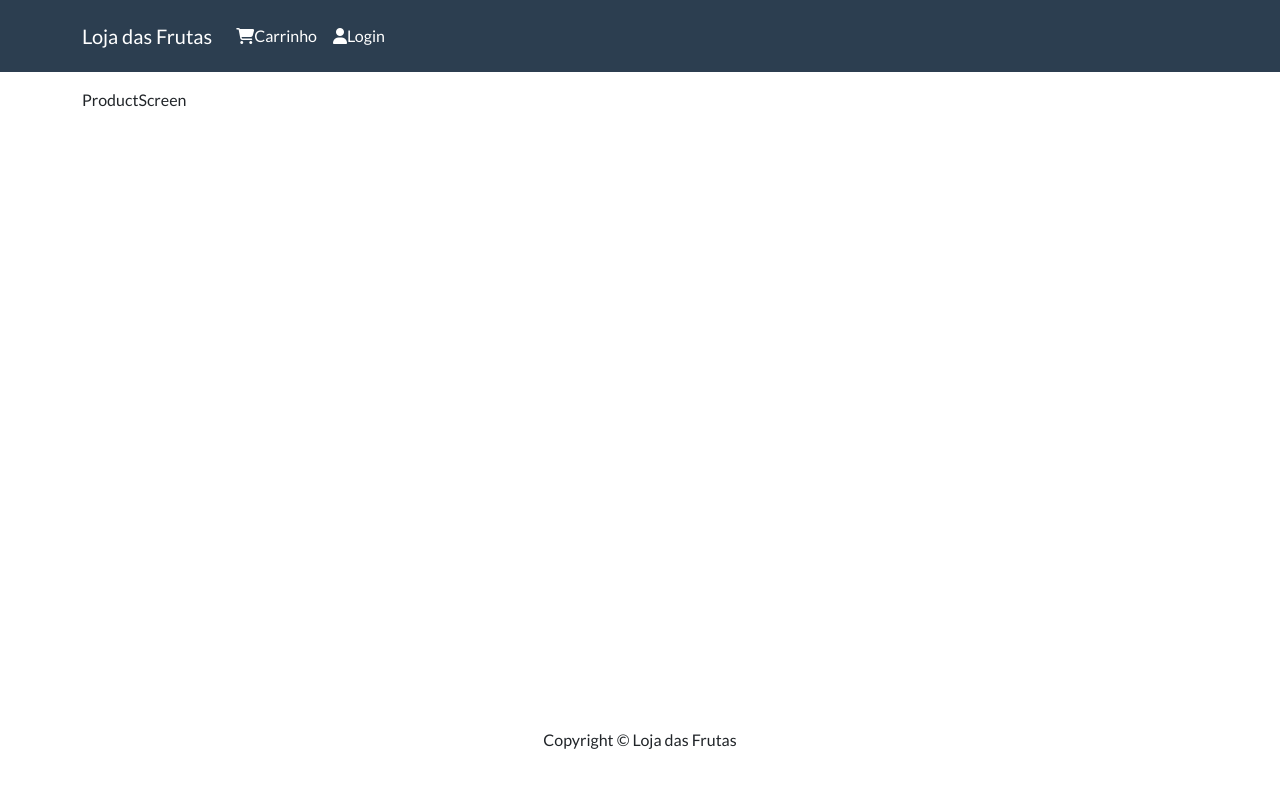
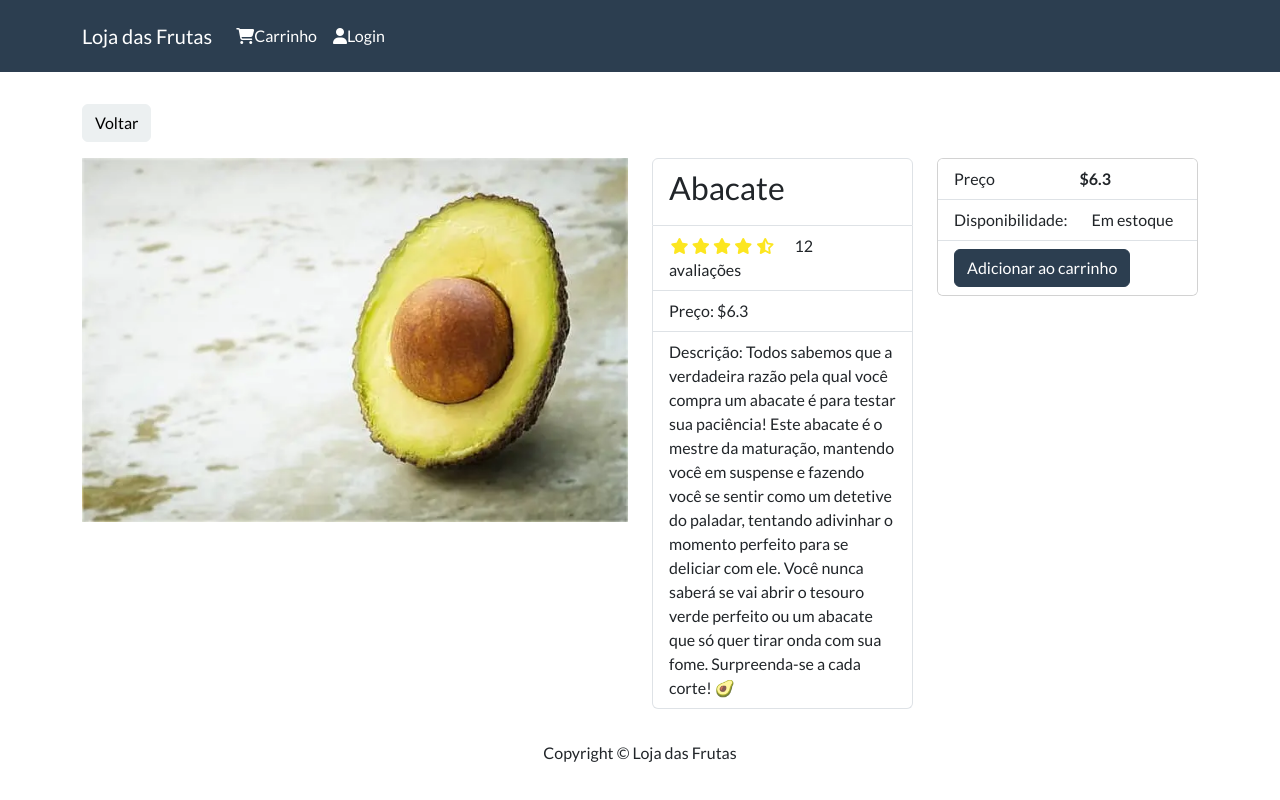
Before and after one commit to arturRDC/loja-das-frutas, a React (Create React App) app in the folder frontend/: page /product/1 in a window 1280 px wide. Built offline with nearby package versions, Linux system fonts and the light colour scheme.

Commit message:
Complete product screen

```diff
--- a/frontend/src/App.js
+++ b/frontend/src/App.js
@@ -14,8 +14,8 @@ function App() {
       <main className='py-3'>
         <Container>
           <Routes>
-            <Route path='/' element={<HomeScreen/>} exact />
-            <Route path='/product/:id' element={<ProductScreen />} />
+            <Route path='/' Component={HomeScreen} exact />
+            <Route path='/product/:id' Component={ProductScreen} />
           </Routes>
         </Container>
       </main>
--- a/frontend/src/components/Header.js
+++ b/frontend/src/components/Header.js
@@ -1,6 +1,7 @@
 import React from 'react';
-import { Navbar, Nav, Container, Row } from 'react-bootstrap';
+import { Navbar, Nav, Container } from 'react-bootstrap';
 import { LinkContainer } from 'react-router-bootstrap';
+
 const Header = () => {
   return (
     <header>
--- a/frontend/src/screens/ProductScreen.js
+++ b/frontend/src/screens/ProductScreen.js
@@ -1,9 +1,85 @@
-import React from 'react'
+import React from 'react';
+import { Link, useParams } from 'react-router-dom';
+import {
+  Row,
+  Col,
+  Image,
+  Button,
+  ListGroup,
+  Card,
+  ListGroupItem,
+} from 'react-bootstrap';
+
+import Rating from '../components/Rating';
+import products from '../products';
 
 const ProductScreen = () => {
+  let { id } = useParams();
+  const product = products.find((p) => p._id === id);
   return (
-    <div>ProductScreen</div>
-  )
-}
+    <div>
+      <Link to='/' className='btn btn-light my-3'>
+        Voltar
+      </Link>
+      <Row>
+        <Col md={6}>
+          <Image src={product.image} alt={product.name} fluid />
+        </Col>
+        <Col md={3}>
+          <ListGroup>
+            <ListGroup.Item>
+              <h3>{product.name}</h3>
+            </ListGroup.Item>
 
-export default ProductScreen
+            <ListGroup.Item>
+              <Rating
+                value={product.rating}
+                text={`${product.numReviews} avaliações`}
+                color={'#fce620'}
+              />
+            </ListGroup.Item>
+
+            <ListGroup.Item>Preço: ${product.price}</ListGroup.Item>
+
+            <ListGroup.Item>Descrição: {product.description}</ListGroup.Item>
+          </ListGroup>
+        </Col>
+        <Col md={3}>
+          <Card>
+            <ListGroup variant='flush'>
+              <ListGroup.Item>
+                <Row>
+                  <Col>Preço</Col>
+                  <Col>
+                    <strong>${product.price}</strong>
+                  </Col>
+                </Row>
+              </ListGroup.Item>
+
+              <ListGroup.Item>
+                <Row>
+                  <Col>Disponibilidade: </Col>
+                  <Col>
+                    {product.stockCount > 0 ? 'Em estoque' : 'Esgotado'}
+                  </Col>
+                </Row>
+              </ListGroup.Item>
+
+              <ListGroup.Item>
+                <Button
+                  className='btn-block'
+                  type='button'
+                  disabled={product.stockCount === 0}
+                >
+                  Adicionar ao carrinho
+                </Button>
+              </ListGroup.Item>
+            </ListGroup>
+          </Card>
+        </Col>
+      </Row>
+    </div>
+  );
+};
+
+export default ProductScreen;
```
